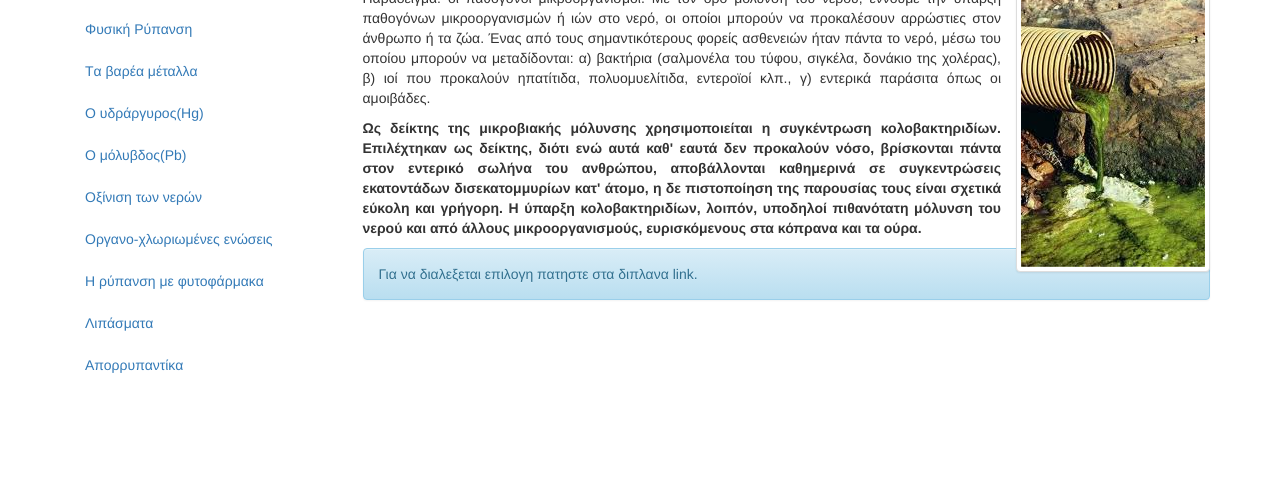
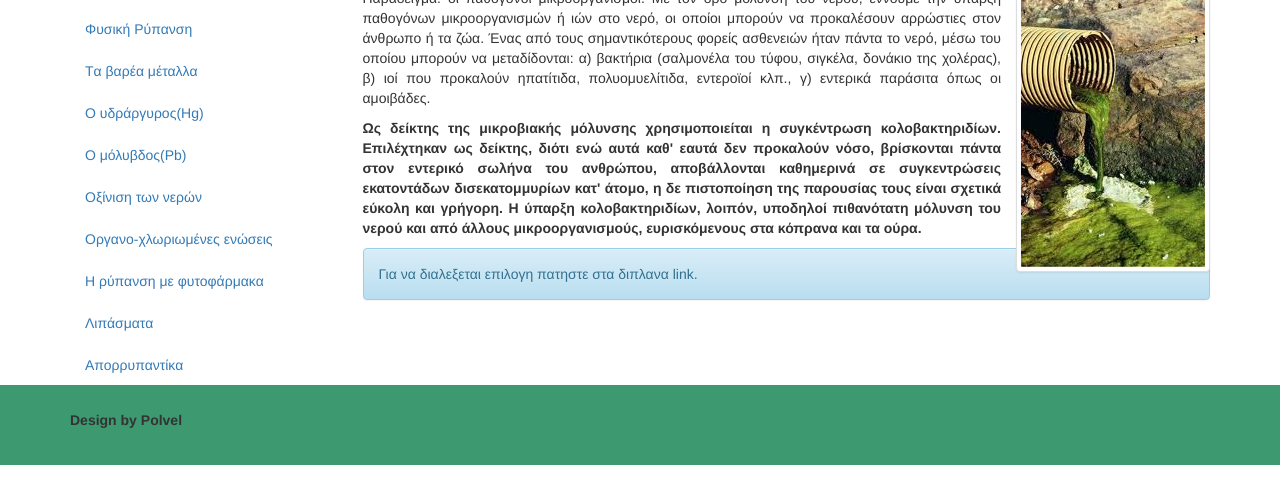
Before and after one commit to PoLVeL/PoLVeL.github.io, a plain HTML site: page page1.html in a window 1280 px wide. Shown: the part 175-678 px from the top of the page. Drawn offline with nearby package versions, Linux system fonts and the light colour scheme.

Commit message:
Update footer color v3

```diff
--- a/page1.html
+++ b/page1.html
@@ -11,6 +11,7 @@
 
     <!-- Optional theme -->
     <link rel="stylesheet" href="http://netdna.bootstrapcdn.com/bootstrap/3.1.1/css/bootstrap-theme.min.css">
+        <link rel="stylesheet" href="css/base.css">
 
     <!-- HTML5 Shim and Respond.js IE8 support of HTML5 elements and media queries -->
     <!-- WARNING: Respond.js doesn't work if you view the page via file:// -->
@@ -63,6 +64,11 @@
         </div>
       </div>
     </div>
+    <footer class="bottom">
+      <div class="container">
+        <p>Design by Polvel</p>
+      </div>
+    </footer>
     <!-- jQuery (necessary for Bootstrap's JavaScript plugins) -->
     <script src="https://ajax.googleapis.com/ajax/libs/jquery/1.11.0/jquery.min.js"></script>
     <!-- Include all compiled plugins (below), or include individual files as needed -->
```
Also changed, not shown: index.html (+1 -0 lines), page10.html (+1 -0 lines), page2.html (+1 -0 lines), page6.html (+1 -1 lines), page8.html (+1 -0 lines), page9.html (+1 -0 lines).
